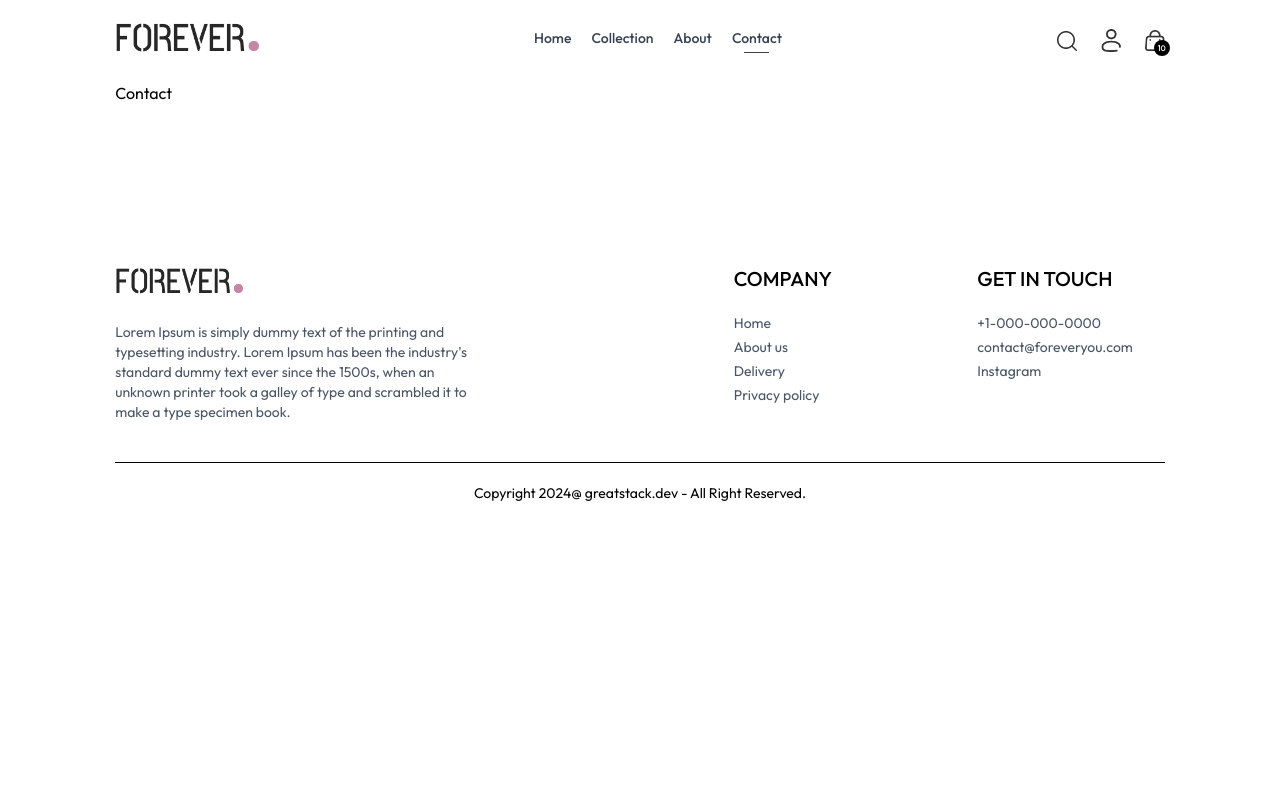
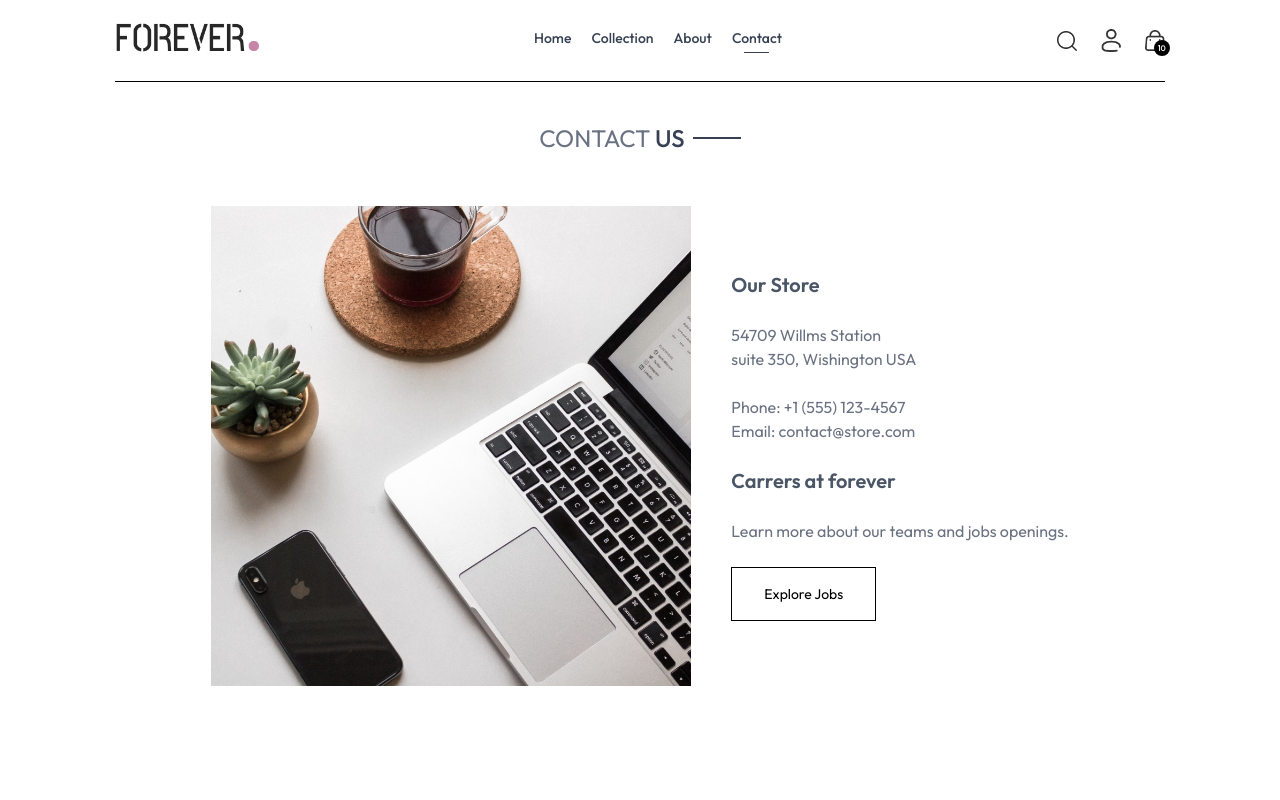
Before and after one commit to ayushjaiswal97/Forever, a React (Vite) app: page /contact in a window 1280 px wide. Shown: the top 800 px of the page. Built offline with nearby package versions, Linux system fonts and the light colour scheme.

Commit message:
creating a contact us page

```diff
--- a/src/pages/Contact.jsx
+++ b/src/pages/Contact.jsx
@@ -1,8 +1,29 @@
 import React from 'react'
+import Title from '../components/Title'
+import { assets } from '../assets/assets'
+import NewsLetterBox from '../components/NewsletterBox'
 
 const Contact = () => {
   return (
-    <div>Contact</div>
+    <div>
+
+      <div className='text-center text-2xl pt-10 border-t'>
+        <Title text1={'CONTACT'} text2={'US'}/>
+      </div>
+
+      <div className='my-10 flex flex-col justify-center md:flex-row gap-10 mb-28'>
+        <img className='w-full md:max-w-[480px]' src={assets.contact_img} alt="" />
+      <div className='flex flex-col justify-center items-start gap-6'>
+        <p className='font-semibold text-xl text-gray-600'>Our Store</p>
+        <p className='text-gray-500'>54709 Willms Station <br /> suite 350, Wishington USA</p>
+        <p className='text-gray-500'>Phone: +1 (555) 123-4567 <br /> Email: contact@store.com</p>
+        <p className='font-semibold text-xl text-gray-600'>Carrers at forever</p>
+        <p className='text-gray-500'>Learn more about our teams and jobs openings.</p>
+        <button className='border border-black px-8 py-4 text-sm hover:bg-black hover:text-white transition-all duration-500'>Explore Jobs</button>
+      </div>
+      </div>
+      <NewsLetterBox />
+    </div>
   )
 }
 
```
